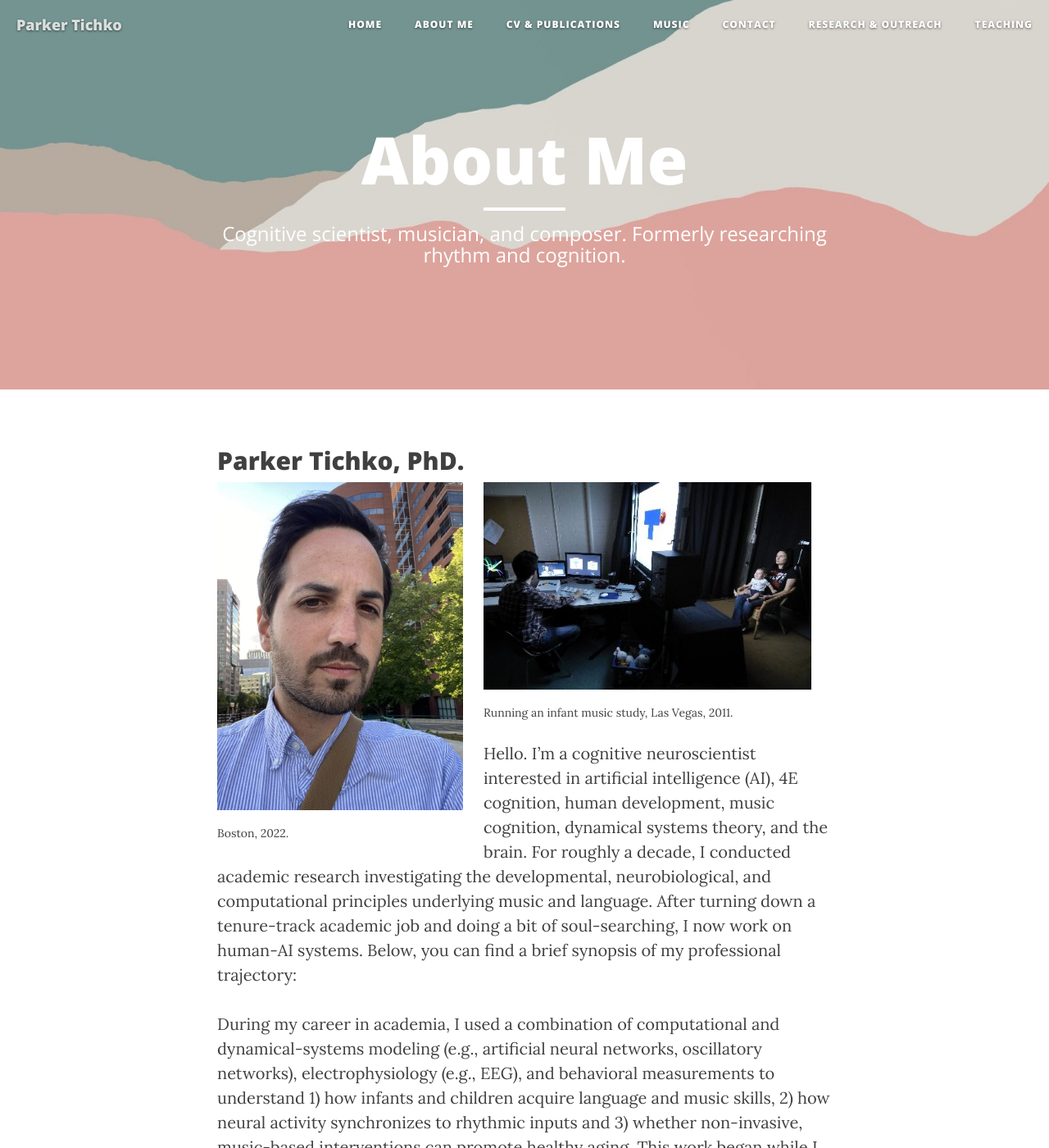
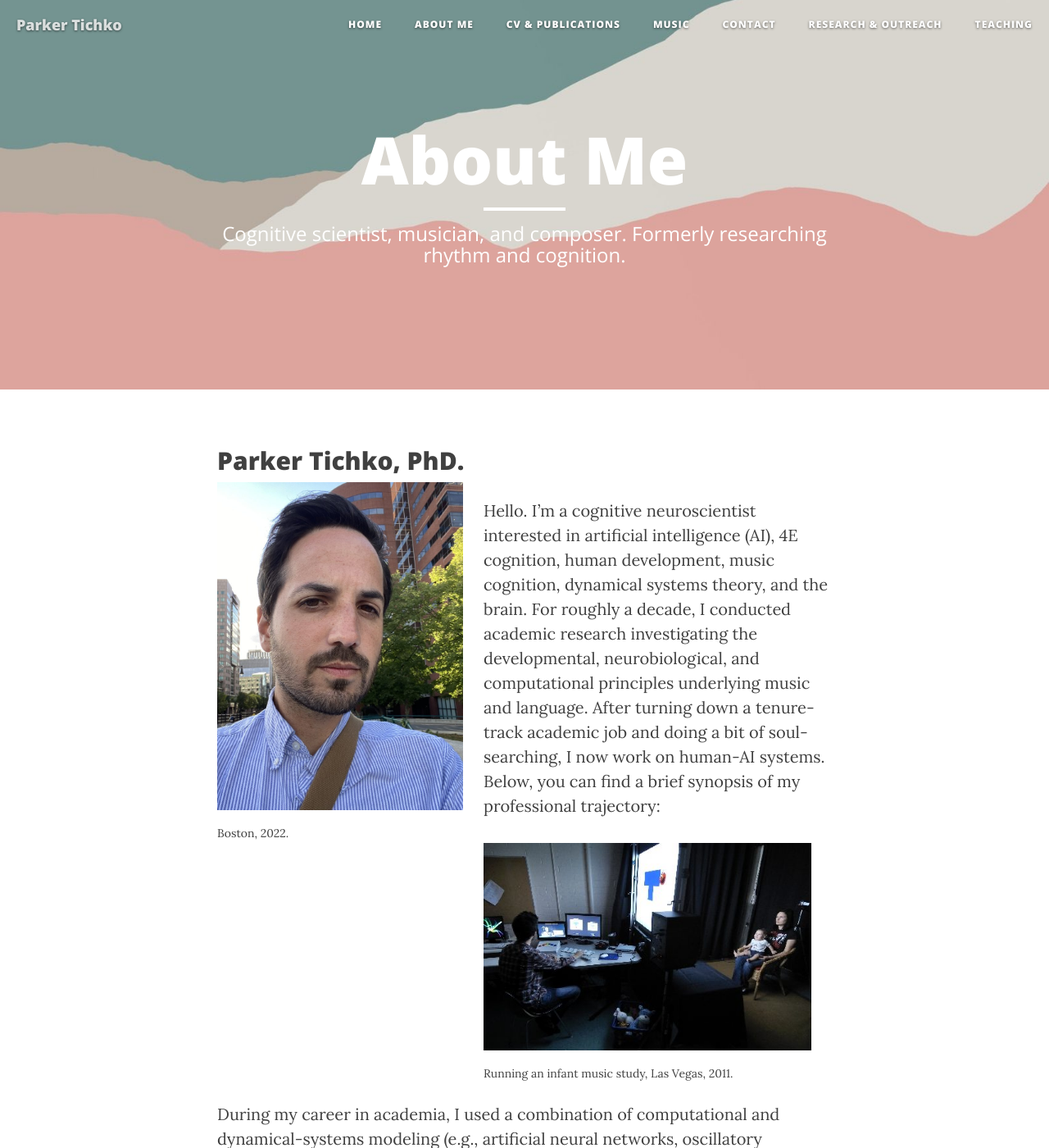
Before and after one commit to ptichko/ptichko.github.io, a Jekyll site: the page built from 1_about.md, in a window 1280 px wide and 1400 px high. Shown: the whole window at 82% size. Built offline with Jekyll 4.4.1, drawn with Linux system fonts in a browser that asks for light colours.

```diff
--- a/1_about.md
+++ b/1_about.md
@@ -15,14 +15,14 @@ header-img: "img/Banner.jpg"
 </figure>
 </div>
 
+Hello. I’m a cognitive neuroscientist interested in artificial intelligence (AI), 4E cognition, human development, music cognition, dynamical systems theory, and the brain. For roughly a decade, I conducted academic research investigating the developmental, neurobiological, and computational principles underlying music and language. After turning down a tenure-track academic job and doing a bit of soul-searching, I now work on human-AI systems. Below, you can find a brief synopsis of my professional trajectory:
+
 <div class="about-portrait">
 <figure>
 	<img src="/img/AboutMe2.jpg" alt="Parker Tichko setting up recording equipment for an infant music study." width="400" height="253" loading="lazy" decoding="async">
 	<figcaption>Running an infant music study, Las Vegas, 2011.</figcaption>
 </figure>
 </div>
-
-Hello. I’m a cognitive neuroscientist interested in artificial intelligence (AI), 4E cognition, human development, music cognition, dynamical systems theory, and the brain. For roughly a decade, I conducted academic research investigating the developmental, neurobiological, and computational principles underlying music and language. After turning down a tenure-track academic job and doing a bit of soul-searching, I now work on human-AI systems. Below, you can find a brief synopsis of my professional trajectory:
 
 During my career in academia, I used a combination of computational and dynamical-systems modeling (e.g., artificial neural networks, oscillatory networks), electrophysiology (e.g., EEG), and behavioral measurements to understand 1) how infants and children acquire language and music skills, 2) how neural activity synchronizes to rhythmic inputs and 3) whether non-invasive, music-based interventions can promote healthy aging. This work began while I was a post-bac lab manager for Dr. Erin E. Hannon’s [Auditory Cognition and Development Lab](https://www.ehannon.faculty.unlv.edu//Home.html).
 Following my tenure there, I matriculated to the University of Connecticut, as a National Science Foundation (NSF) IGERT Fellow in [Language Plasticity](http://www.igert.org/projects/282.html), and received my PhD. in Psychological Sciences (Developmental Psychology) under the guidance of Drs. Ed Large and Erika Skoe in the [Music Dynamics Lab](https://musicdynamicslab.uconn.edu/) and [Auditory Brain Research (ABR) Lab](https://skoelab.uconn.edu/). Next, I completed post-doctoral research in the [MIND Lab](https://web.northeastern.edu/mindlab/) at Northeastern University under the advisement of Dr. Psyche Loui.
```
